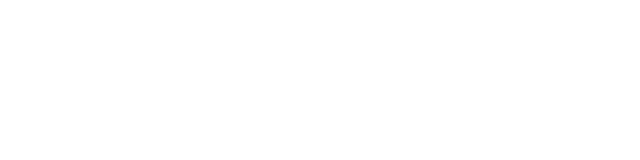
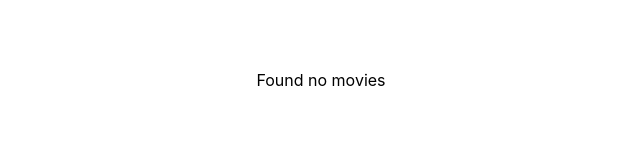
Before and after one commit to Rahul7044/Fetch-Movies, a React (Create React App) app: page / in a window 1280 px wide. Shown: the part 120-280 px from the top of the page, without its empty margins (319-959 px from the left). Built offline with nearby package versions, Linux system fonts and the light colour scheme.

Commit message:
showing loading using state

```diff
--- a/src/App.js
+++ b/src/App.js
@@ -3,8 +3,10 @@
 import "./App.css";
 function App() {
   const [movies, setMovies] = useState([]);
+  const [isLoading, setIsLoading] = useState(false);
 
   const FetchMovieHandler =  async () => {
+    setIsLoading(true);
     const response = await fetch("https://swapi.dev/api/films/");
     const data = await response.json();
         const transformedMovies = data.results.map((movie) => {
@@ -16,6 +18,7 @@
           };
         });
         setMovies(transformedMovies);
+        setIsLoading(false);
 
   };
 
@@ -25,7 +28,9 @@
         <button onClick={FetchMovieHandler}>Fetch Movies</button>
       </section>
       <section>
-        <MoviesList movies={movies} />
+        { !isLoading &&movies.length>0 && <MoviesList movies={movies} /> }
+        {!isLoading && movies.length === 0 && <p>Found no movies</p>}
+        {isLoading && <p>Loading...</p>}
       </section>
     </React.Fragment>
   );
```
